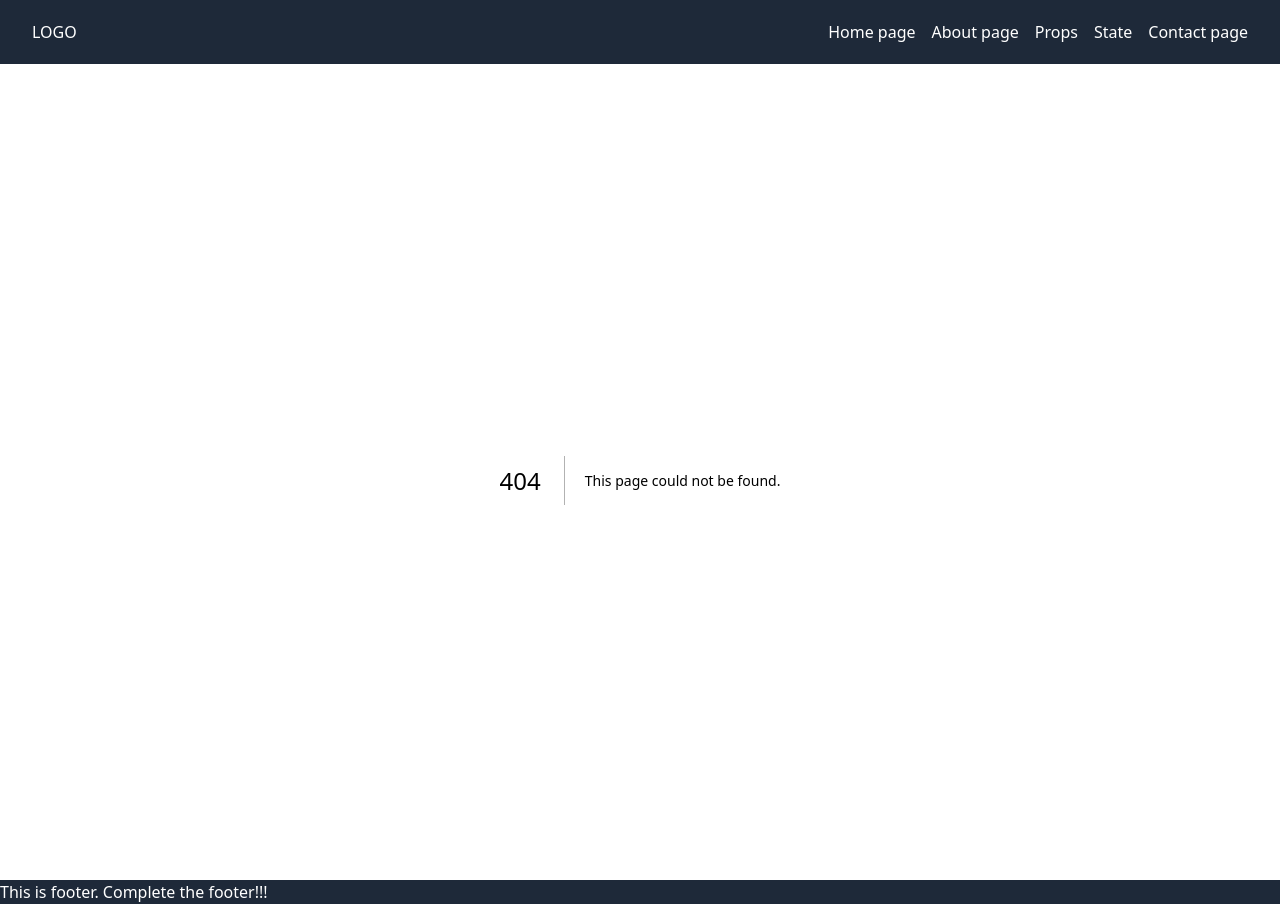
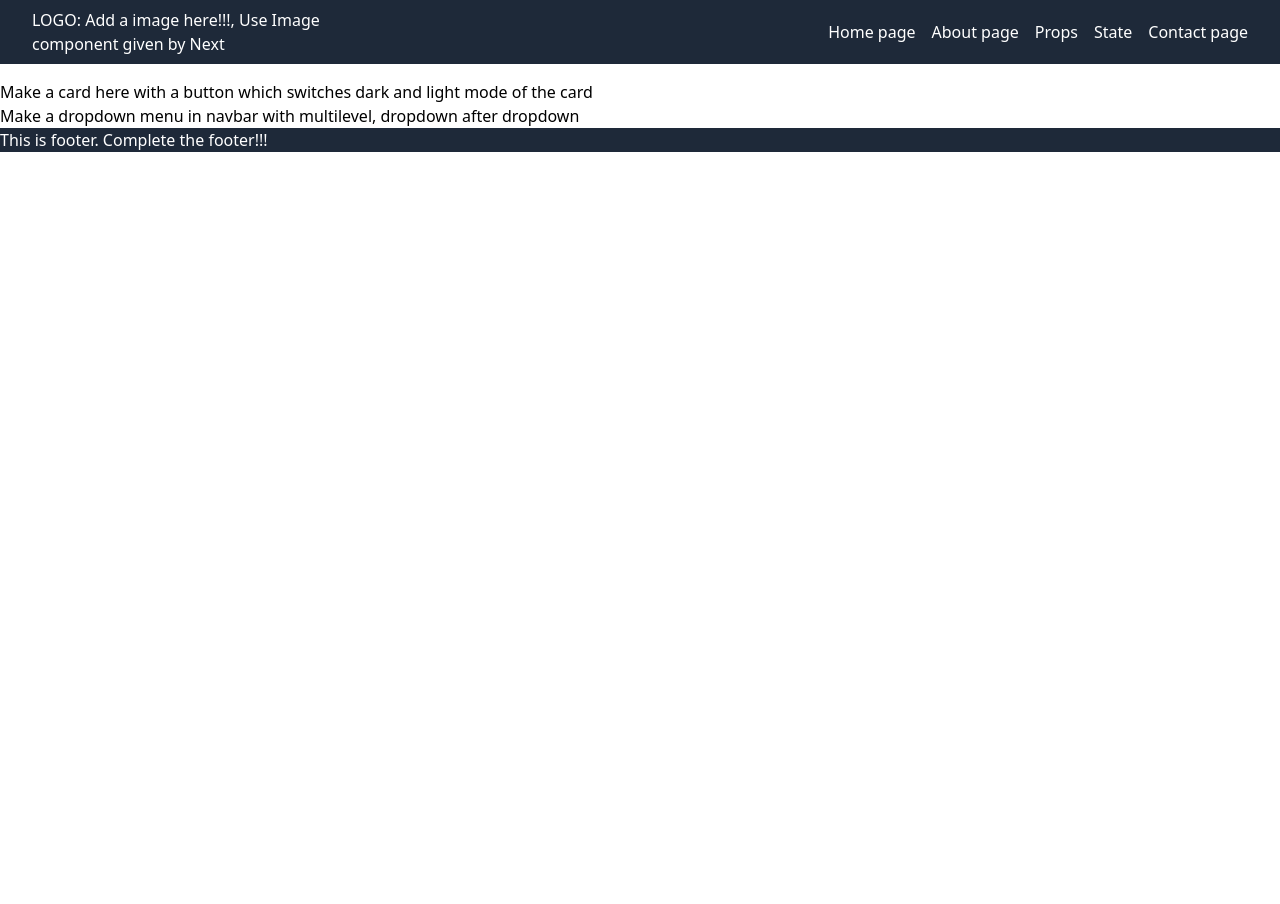
Before and after one commit to anwrat/Setting-Up-Next.js, a Next.js app: page /colorchange in a window 1280 px wide. Before the commit this address had no page. After the commit the page ends 800 px from the top, so only its background shows below. Built offline with nearby package versions, Linux system fonts and the light colour scheme.

Commit message:
Some minor changes

```diff
--- /dev/null
+++ b/src/app/colorchange/page.js
@@ -0,0 +1,8 @@
+export default function ColorChange(){
+    return(
+        <div>
+            <p>Make a card here with a button which switches dark and light mode of the card</p>
+            <p>Make a dropdown menu in navbar with multilevel, dropdown after dropdown</p>
+        </div>
+    );
+}
--- a/src/app/page.js
+++ b/src/app/page.js
@@ -11,6 +11,7 @@ export default function Home(){
       <Button text="Click Me" customclass="cursor-pointer bg-green-500 hover:bg-green-800"/>
       <Button text="Maybe Click Me" customclass="cursor-pointer bg-yellow-500 hover:bg-yellow-600"/>
       <Button text="Don't Click Me" customclass="cursor-pointer bg-red-600 hover:bg-red-800"/>
+      <p>CHECK GOOGLE CHATS FOR ASSIGNMENTS</p>
     </div>
   )
 }
--- a/src/components/navbar.js
+++ b/src/components/navbar.js
@@ -7,7 +7,7 @@ export default function Navbar(){
             <div className='max-w-7xl mx-auto px-4 sm:px-6 lg:px-8'>
                 <div className='flex justify-between items-center h-16'>
                     <div className='w-1/4'>
-                        <h1>LOGO</h1>
+                        <h1>LOGO: Add a image here!!!, Use Image component given by Next</h1>
                     </div>
                     <div className='flex gap-4'>
                         <Link href="/">Home page</Link>
```
